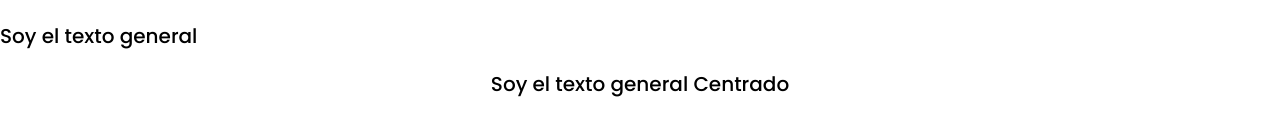
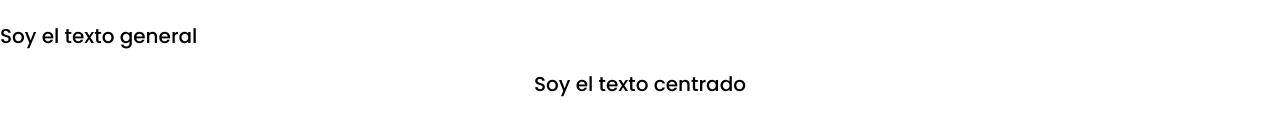
Before and after one commit to RichardIrala/mascotas-perdidas-webapp-m8-react, a React app: page /componentes in a window 1280 px wide. Shown: the part 344-480 px from the top of the page. Built offline with nearby package versions, Linux system fonts and the light colour scheme.

Commit message:
Cambio en el contenido de la page componentes

```diff
--- a/src/pages/Componentes.tsx
+++ b/src/pages/Componentes.tsx
@@ -18,7 +18,7 @@ export const Componentes = () => {
       <br />
       <GeneralText>Soy el texto general</GeneralText>
       <br />
-      <GeneralText centred>Soy el texto general Centrado</GeneralText>
+      <GeneralText centred>Soy el texto centrado</GeneralText>
     </div>
   );
 };
```
